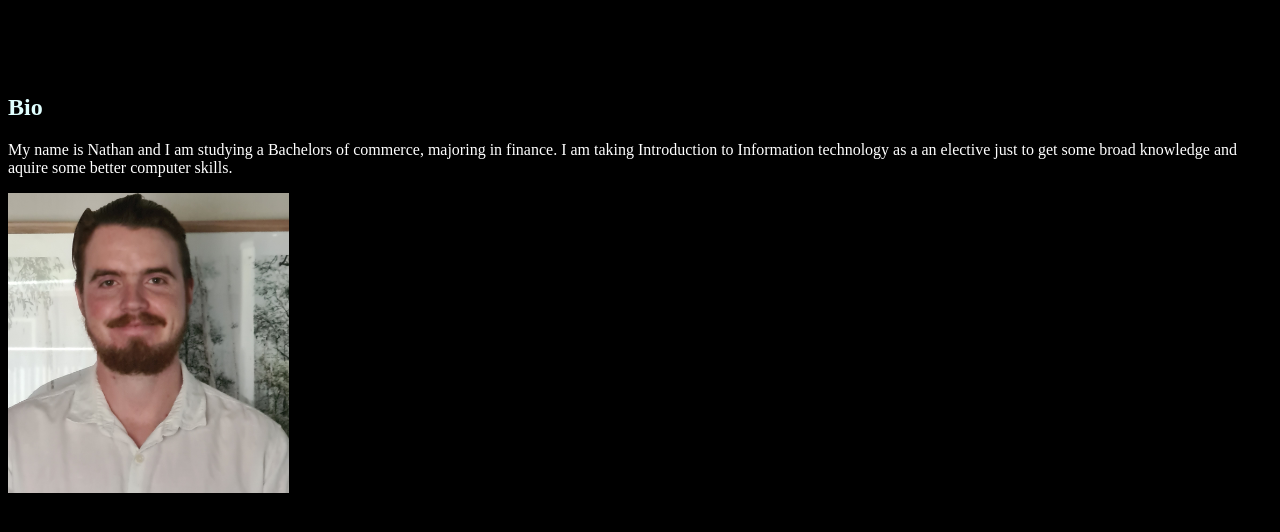
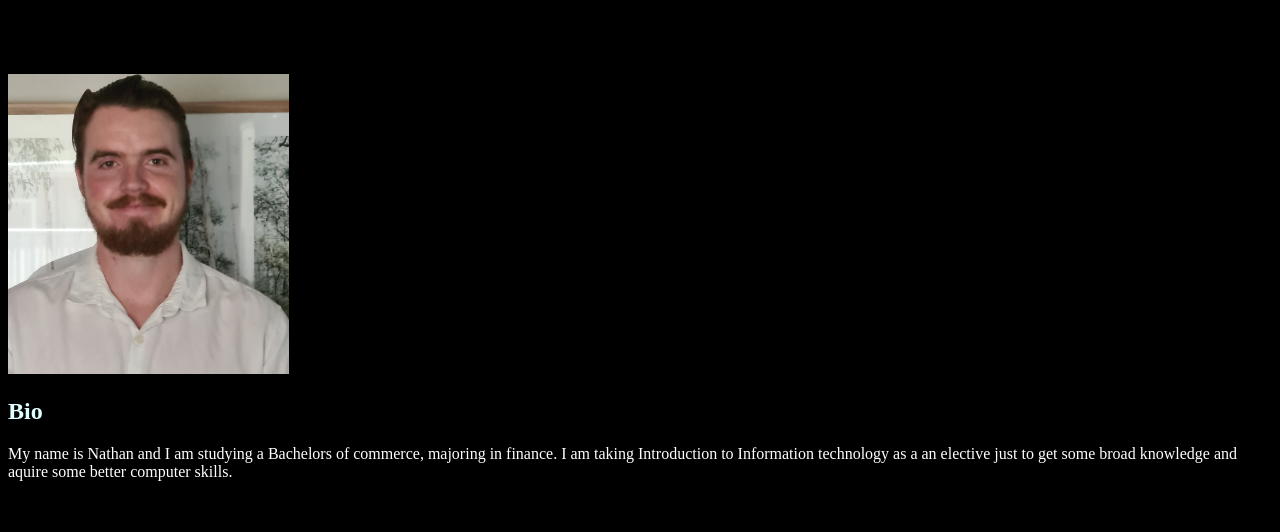
Before and after one commit to NPlunkett27/IIT-s4028499, a plain HTML site: page index.html in a window 1280 px wide. Shown: the part 168-700 px from the top of the page. Drawn offline with Linux system fonts and the light colour scheme.

Commit message:
Final website

```diff
--- a/index.html
+++ b/index.html
@@ -9,8 +9,12 @@
     <h1>Introduction to IT</h1>
 </header>
 
+<img src="images\profile_picture.jpg" height="300px">
+
+
+
 <h2>Bio</h2>
-<p>My name is Nathan and I am studying a Bachelors of commerce, majoring in finance. I am taking Introduction to Information technology as a an elective just to get some broad knowledge and aquire some better computer skills.</p> <img src="images\profile_picture.jpg" height="300px">
+<p>My name is Nathan and I am studying a Bachelors of commerce, majoring in finance. I am taking Introduction to Information technology as a an elective just to get some broad knowledge and aquire some better computer skills.</p>
 
 
 </body>
```
